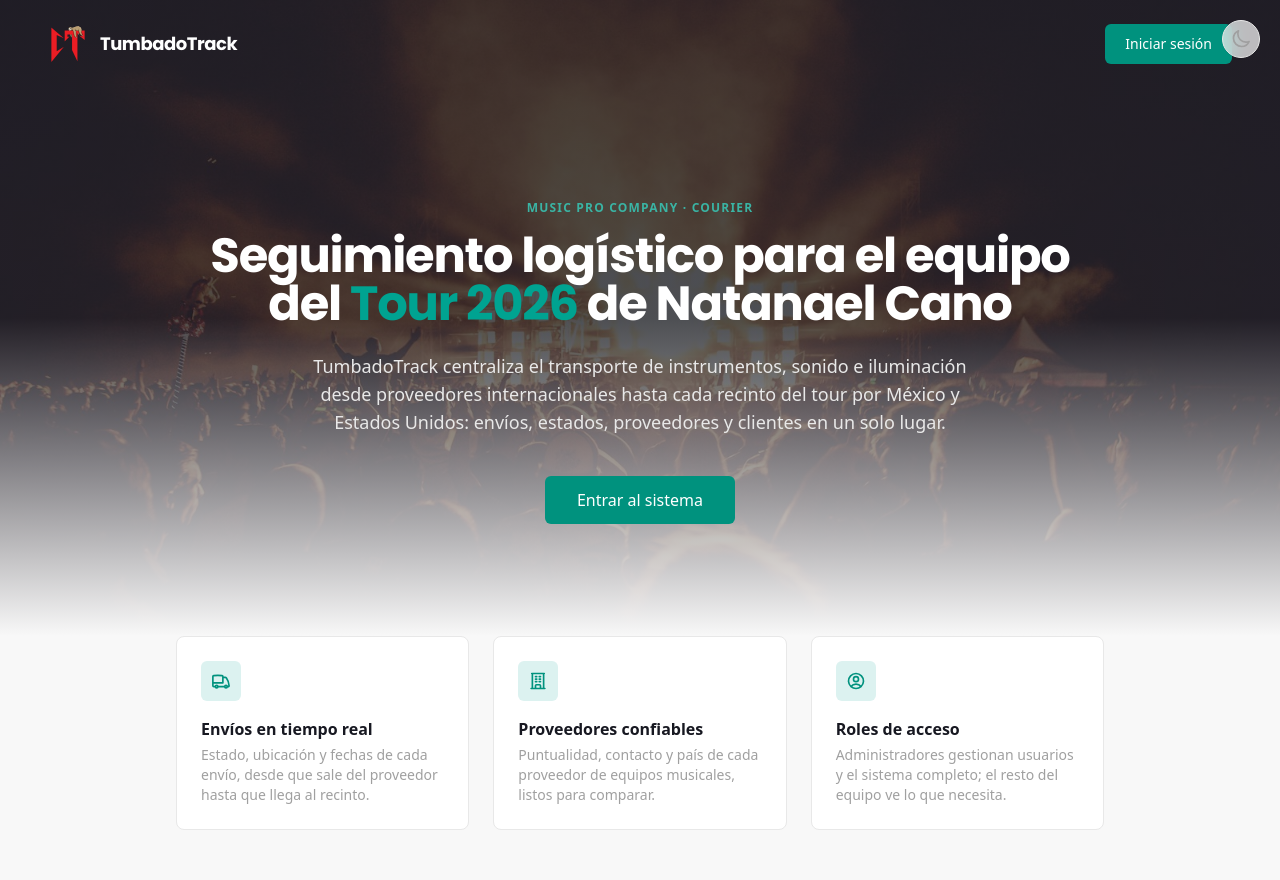
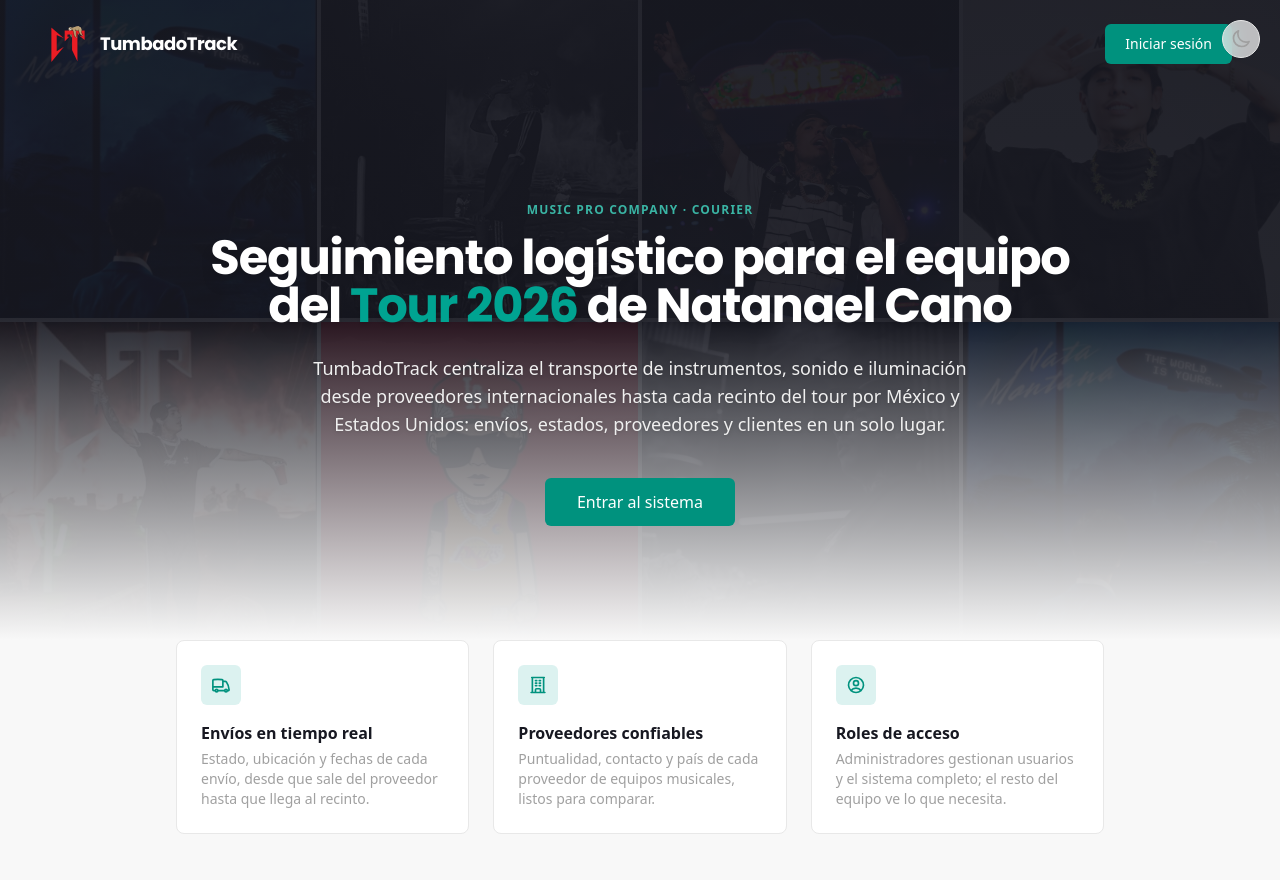
Before and after one commit to Danieel17/TumbadoTrack, a Django app: page / in a window 1280 px wide. Shown: the top 880 px of the page. Run offline with Django 5.2, Linux system fonts and the light colour scheme; some libraries are stand-ins or nearby versions.

Commit message:
Landing: collage de fotos del tour como fondo del hero
Reemplaza la única foto de fondo por un mosaico de 8 imágenes (aportadas
por el usuario) detrás del texto, con overlay oscuro para mantener la
legibilidad del título y la descripción.

```diff
--- a/courier/templates/courier/landing.html
+++ b/courier/templates/courier/landing.html
@@ -55,11 +55,22 @@
         </svg>
     </button>
 
-    <!-- Hero con foto de fondo de concierto -->
-    <div class="relative overflow-hidden">
-        <img src="{% static 'courier/img/hero-concierto.jpg' %}" alt=""
-             class="absolute inset-0 h-full w-full object-cover">
-        <div class="absolute inset-0 bg-gradient-to-b from-stone-900/80 via-stone-900/75 to-stone-50 dark:to-stone-900"></div>
+    <!-- Hero con collage de fotos de fondo -->
+    <div class="relative overflow-hidden min-h-[640px] flex flex-col">
+        <!-- Mosaico de fotos -->
+        <div class="absolute inset-0 grid grid-cols-4 grid-rows-2 gap-0.5 sm:gap-1">
+            <img src="{% static 'courier/img/collage/collage-1.jpg' %}" alt="" class="h-full w-full object-cover">
+            <img src="{% static 'courier/img/collage/collage-2.jpg' %}" alt="" class="h-full w-full object-cover">
+            <img src="{% static 'courier/img/collage/collage-5.webp' %}" alt="" class="h-full w-full object-cover">
+            <img src="{% static 'courier/img/collage/collage-7.png' %}" alt="" class="h-full w-full object-cover">
+            <img src="{% static 'courier/img/collage/collage-4.jpg' %}" alt="" class="h-full w-full object-cover">
+            <img src="{% static 'courier/img/collage/collage-6.webp' %}" alt="" class="h-full w-full object-cover">
+            <img src="{% static 'courier/img/collage/collage-3.jpg' %}" alt="" class="h-full w-full object-cover">
+            <img src="{% static 'courier/img/collage/collage-1.jpg' %}" alt="" class="h-full w-full object-cover">
+        </div>
+        <!-- Overlay oscuro para legibilidad del texto -->
+        <div class="absolute inset-0 bg-stone-900/80"></div>
+        <div class="absolute inset-0 bg-gradient-to-b from-stone-900/70 via-stone-900/60 to-stone-50 dark:to-stone-900"></div>
 
         <!-- Header -->
         <header class="relative px-6 sm:px-12 py-6 flex items-center justify-between">
@@ -73,18 +84,18 @@
             </a>
         </header>
 
-        <section class="relative px-6 sm:px-12 py-16 sm:py-28 max-w-5xl mx-auto text-center">
+        <section class="relative flex-1 flex flex-col justify-center px-6 sm:px-12 py-16 max-w-5xl mx-auto text-center">
             <p class="text-xs uppercase tracking-widest text-teal-300 font-semibold mb-4">Music Pro Company · Courier</p>
-            <h1 class="font-brand text-3xl sm:text-5xl font-bold tracking-tight text-white mb-6">
+            <h1 class="font-brand text-3xl sm:text-5xl font-bold tracking-tight text-white mb-6 drop-shadow-lg">
                 Seguimiento logístico para el equipo del <span class="text-teal-400">Tour 2026</span> de Natanael Cano
             </h1>
-            <p class="text-base sm:text-lg text-stone-200 max-w-2xl mx-auto mb-10">
+            <p class="text-base sm:text-lg text-stone-100 max-w-2xl mx-auto mb-10 drop-shadow">
                 TumbadoTrack centraliza el transporte de instrumentos, sonido e iluminación desde proveedores
                 internacionales hasta cada recinto del tour por México y Estados Unidos: envíos, estados,
                 proveedores y clientes en un solo lugar.
             </p>
             <a href="{% url 'courier:login' %}"
-               class="inline-block bg-teal-500 hover:bg-teal-600 text-white font-medium rounded-md px-8 py-3 transition-colors">
+               class="inline-block self-center bg-teal-500 hover:bg-teal-600 text-white font-medium rounded-md px-8 py-3 transition-colors">
                 Entrar al sistema
             </a>
         </section>
```
Also changed, not shown: courier/static/courier/img/collage/collage-1.jpg (added), courier/static/courier/img/collage/collage-2.jpg (added), courier/static/courier/img/collage/collage-3.jpg (added), courier/static/courier/img/collage/collage-4.jpg (added), courier/static/courier/img/collage/collage-5.webp (added), courier/static/courier/img/collage/collage-6.webp (added), courier/static/courier/img/collage/collage-7.png (added), courier/static/courier/img/hero-concierto.jpg (deleted).
